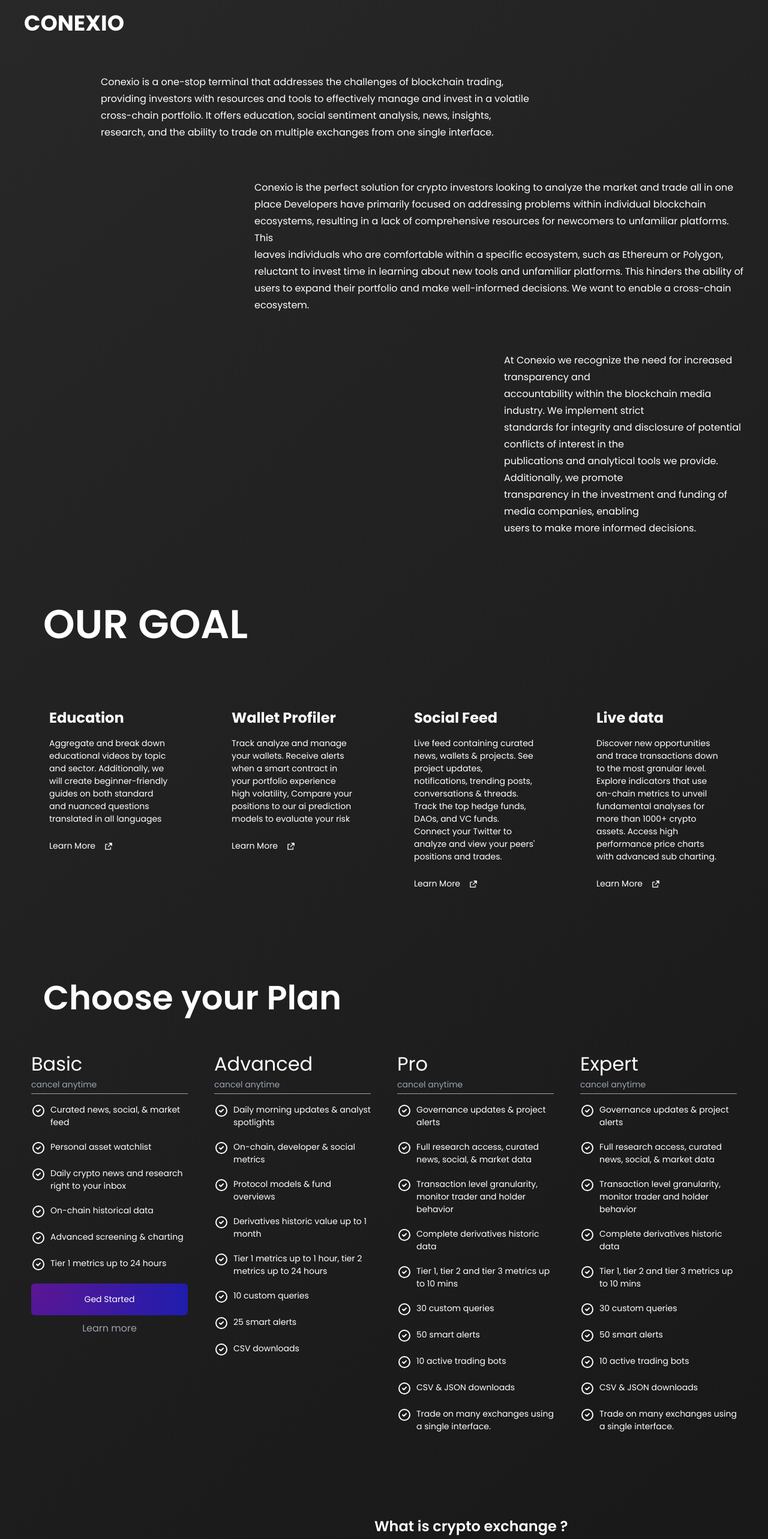
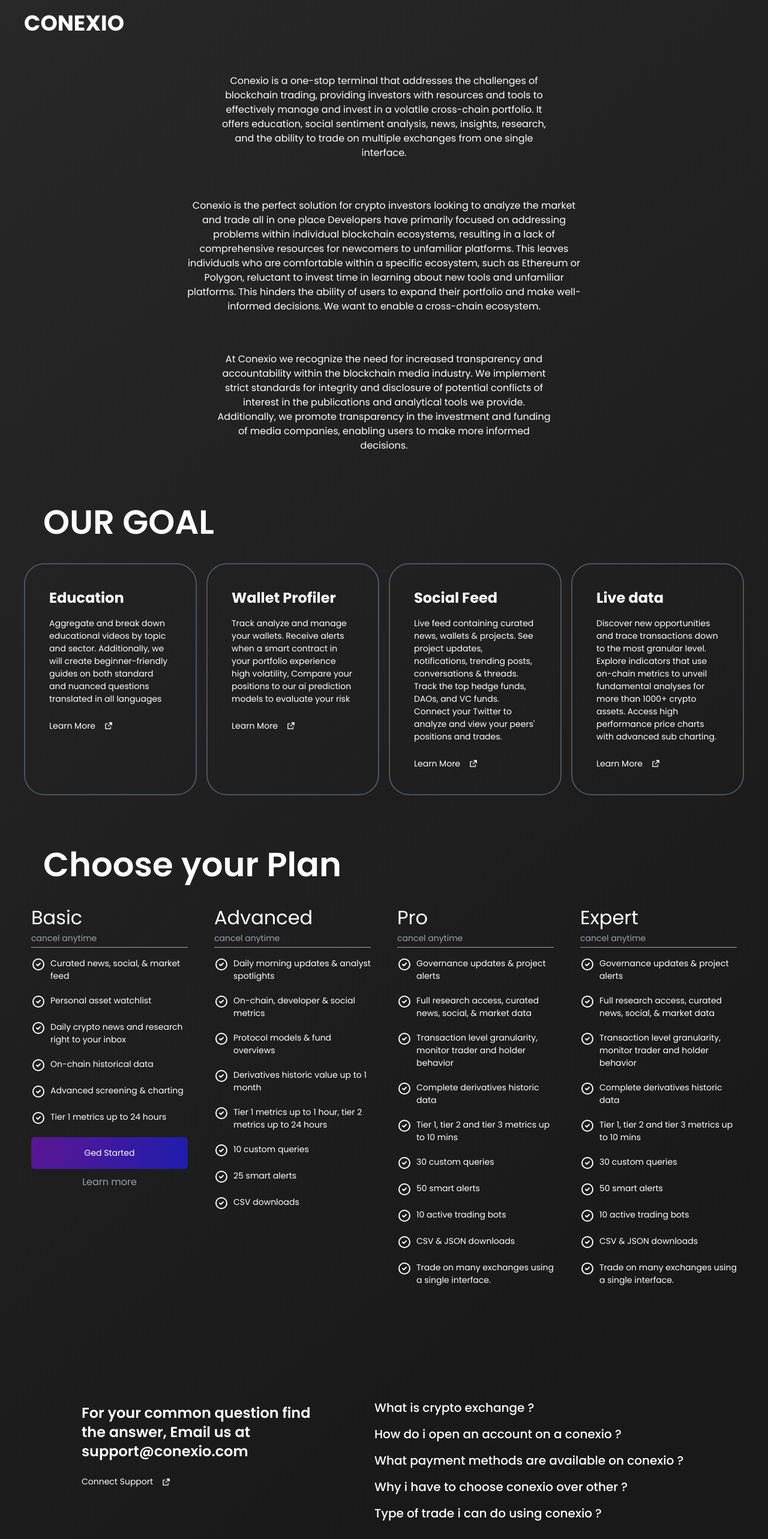
Before and after one commit to ericlazer/Frontend-react, a React (Create React App) app: page / in a window 1280 px wide. Shown: the part 1140-3706 px from the top of the page at 60% size. Built offline with nearby package versions, Linux system fonts and the light colour scheme; the HTML template or start-up script is replaced by a standard one.

Commit message:
Dashboard Mobile Responsive

```diff
--- a/src/pages/dashboard/Goal/index.jsx
+++ b/src/pages/dashboard/Goal/index.jsx
@@ -4,9 +4,9 @@
 const Goal = () => {
   return (
     <div className='mt-24'>
-      <p className='font-semibold text-[67px] text-white ml-8'>OUR GOAL</p>
-      <div className='mt-12 grid grid-cols-4 gap-4'>
-        <div className='rounded-[34px] border-2 border-gray-600 p-10 border-opacity-0 hover:border-opacity-100 text-white cursor-pointer transition ease-in-out'>
+      <p className='font-semibold text-4xl md:text-[56px] text-white ml-8'>OUR GOAL</p>
+      <div className='mt-12 grid md:grid-cols-2 xl:grid-cols-4 gap-4'>
+        <div className='rounded-[34px] border-2 border-gray-600 p-10 hover:border-white text-white cursor-pointer transition ease-in-out'>
           <p className='text-2xl font-bold'>Education</p>
           <p className='mt-4 text-[14px]'>
             Aggregate and break down educational videos by topic and sector. Additionally, we will create beginner-friendly guides on both standard and nuanced questions translated in all languages
@@ -16,7 +16,7 @@
             <img src={LinkIcon} alt="Link Icon" className='w-3 h-3' />
           </div>
         </div>
-        <div className='rounded-[34px] border-2 border-gray-600 p-10 border-opacity-0 hover:border-opacity-100 text-white cursor-pointer transition ease-in-out'>
+        <div className='rounded-[34px] border-2 border-gray-600 p-10 hover:border-white text-white cursor-pointer transition ease-in-out'>
           <p className='text-2xl font-bold'>Wallet Profiler</p>
           <p className='mt-4 text-[14px]'>
             Track analyze and manage your wallets. Receive alerts when a smart contract in your portfolio experience high volatility, Compare your positions to our ai prediction models to evaluate your risk
@@ -26,7 +26,7 @@
             <img src={LinkIcon} alt="Link Icon" className='w-3 h-3' />
           </div>
         </div>
-        <div className='rounded-[34px] border-2 border-gray-600 p-10 border-opacity-0 hover:border-opacity-100 text-white cursor-pointer transition ease-in-out'>
+        <div className='rounded-[34px] border-2 border-gray-600 p-10 hover:border-white text-white cursor-pointer transition ease-in-out'>
           <p className='text-2xl font-bold'>Social Feed</p>
           <p className='mt-4 text-[14px]'>
             Live feed containing curated news, wallets & projects. See project updates, notifications, trending posts, conversations & threads. Track the top hedge funds, DAOs, and VC funds. Connect your Twitter to analyze and view your peers' positions and trades.
@@ -36,7 +36,7 @@
             <img src={LinkIcon} alt="Link Icon" className='w-3 h-3' />
           </div>
         </div>
-        <div className='rounded-[34px] border-2 border-gray-600 p-10 border-opacity-0 hover:border-opacity-100 text-white cursor-pointer transition ease-in-out'>
+        <div className='rounded-[34px] border-2 border-gray-600 p-10 hover:border-white text-white cursor-pointer transition ease-in-out'>
           <p className='text-2xl font-bold'>Live data</p>
           <p className='mt-4 text-[14px]'>
             Discover new opportunities and trace transactions down to the most granular level. Explore indicators that use on-chain metrics to unveil fundamental analyses for more than 1000+ crypto assets. Access high performance price charts with advanced sub charting.
--- a/src/pages/dashboard/Intro/index.jsx
+++ b/src/pages/dashboard/Intro/index.jsx
@@ -20,7 +20,7 @@
         <br />
         <span className='text-white'>TODAY</span>
       </div>
-      <div className='mt-4 text-center text-base text-gray-300'>
+      <div className='mt-4 text-center text-sm sm:text-base text-gray-300'>
         Welcome to the future of blockchain! Our CONEXIO is the ultimate solution for all your Blockchain information <br /> needs.
         With our technology and user-friendly platform, you can easily manage, store information and <br/> get recent news about Blockchain.
       </div>
--- a/src/pages/dashboard/KnowMore/index.jsx
+++ b/src/pages/dashboard/KnowMore/index.jsx
@@ -1,40 +1,44 @@
-import React from 'react'
+import React from "react";
 
 const KnowMore = () => {
   return (
-    <div className='mt-20'>
+    <div className="mt-20">
       <div>
-        <p className='text-4xl text-white'>Know more about</p>
-        <p className='text-4xl text-white font-bold mt-4'>CONEXIO</p>
+        <p className="text-4xl text-white">Know more about</p>
+        <p className="text-4xl text-white font-bold mt-4">CONEXIO</p>
       </div>
-      <div className='mt-16 ml-32'>
-        <span className='text-base text-white leading-7'>
-          Conexio is a one-stop terminal that addresses the challenges of blockchain trading, <br />
-          providing investors with resources and tools to effectively manage and invest in a volatile <br />
-          cross-chain portfolio. It offers education, social sentiment analysis, news, insights, <br />
-          research, and the ability to trade on multiple exchanges from one single interface.</span>
+      <div className="mx-auto 2xl:mx-0 mt-16 text-center 2xl:ml-32 2xl:text-left w-full md:w-[600px] px-1 md:px-5 text-base">
+        <span className="text-sm md:text-base text-white leading-7">
+          Conexio is a one-stop terminal that addresses the challenges of
+          blockchain trading, providing investors with resources and tools to effectively manage and
+          invest in a volatile cross-chain portfolio. It offers education, social sentiment analysis,
+          news, insights, research, and the ability to trade on multiple exchanges from one
+          single interface.
+        </span>
       </div>
-      <div className='mt-16 ml-96'>
-        <span className='text-base text-white leading-7'>
-          Conexio is the perfect solution for crypto investors looking to analyze the market and trade all in one <br />
-          place Developers have primarily focused on addressing problems within individual blockchain <br />
-          ecosystems, resulting in a lack of comprehensive resources for newcomers to unfamiliar platforms. This <br />
-          leaves individuals who are comfortable within a specific ecosystem, such as Ethereum or Polygon, <br />
-          reluctant to invest time in learning about new tools and unfamiliar platforms. This hinders the ability of <br />
-          users to expand their portfolio and make well-informed decisions. We want to enable a cross-chain <br />
-          ecosystem.</span>
+      <div className="mx-auto 2xl:mx-0 mt-16 text-center 2xl:ml-96 2xl:text-left w-full md:w-[700px] px-1 md:px-5">
+        <span className="text-sm md:text-base text-white leading-7">
+          Conexio is the perfect solution for crypto investors looking to
+          analyze the market and trade all in one place Developers have primarily focused on addressing problems within
+          individual blockchain ecosystems, resulting in a lack of comprehensive resources for
+          newcomers to unfamiliar platforms. This leaves individuals who are comfortable within a specific ecosystem,
+          such as Ethereum or Polygon, reluctant to invest time in learning about new tools and unfamiliar
+          platforms. This hinders the ability of users to expand their portfolio and make well-informed decisions. We
+          want to enable a cross-chain ecosystem.
+        </span>
       </div>
-      <div className='mt-16 ml-[800px]'>
-        <span className='text-base text-white leading-7'>
-          At Conexio we recognize the need for increased transparency and <br />
-          accountability within the blockchain media industry. We implement strict <br />
-          standards for integrity and disclosure of potential conflicts of interest in the <br />
-          publications and analytical tools we provide. Additionally, we promote <br />
-          transparency in the investment and funding of media companies, enabling <br />
-          users to make more informed decisions.</span>
+      <div className="mx-auto 2xl:mx-0 mt-16 text-center 2xl:ml-[800px] 2xl:text-left w-full md:w-[600px] px-1 md:px-5">
+        <span className="text-sm md:text-base text-white leading-7">
+          At Conexio we recognize the need for increased transparency and
+          accountability within the blockchain media industry. We implement
+          strict standards for integrity and disclosure of potential conflicts of
+          interest in the publications and analytical tools we provide. Additionally, we promote
+          transparency in the investment and funding of media companies,
+          enabling users to make more informed decisions.
+        </span>
       </div>
     </div>
-  )
-}
+  );
+};
 
-export default KnowMore
+export default KnowMore;
--- a/src/pages/dashboard/Plan/index.jsx
+++ b/src/pages/dashboard/Plan/index.jsx
@@ -17,10 +17,10 @@
 const Plan = () => {
   return (
     <div className="mt-24">
-      <p className="font-semibold text-[56px] text-white ml-8">
+      <p className="font-semibold text-4xl md:text-[56px] text-white ml-8">
         Choose your Plan
       </p>
-      <div className="mt-8 grid grid-cols-4 gap-5">
+      <div className="mt-8 grid md:grid-cols-2 xl:grid-cols-4 gap-5">
 
         <div className="p-3">
           <p className="text-[32px] text-white">Basic</p>
--- a/src/pages/dashboard/Question/index.jsx
+++ b/src/pages/dashboard/Question/index.jsx
@@ -1,25 +1,36 @@
-import React from 'react'
-import LinkIcon from '../../../assets/icon/LinkIcon.png'
+import React from "react";
+import LinkIcon from "../../../assets/icon/LinkIcon.png";
 
 const Question = () => {
   return (
-    <div className='flex justify-between mt-32 px-24 items-center'>
+    <div className="block lg:flex justify-between mt-32 px-0 md:px-24 items-center text-center lg:text-left">
       <div>
-        <p className="text-2xl font-semibold text-white">For your common question find <br /> the answer, Email us at <br/> support@conexio.com</p>
-        <div className='flex gap-4 mt-6 items-center text-[14px] hover:opacity-[0.5] transition ease-in-out cursor-pointer text-white'>
+        <p className="text-lg xl:text-2xl font-semibold text-white">
+          For your common question find <br /> the answer, Email us at <br />
+          support@conexio.com
+        </p>
+        <div className="flex gap-4 mt-6 items-center text-[14px] hover:opacity-[0.5] transition ease-in-out cursor-pointer text-white justify-center lg:justify-start">
           <p>Connect Support</p>
-          <img src={LinkIcon} alt="Link Icon" className='w-3 h-3' />
+          <img src={LinkIcon} alt="Link Icon" className="w-3 h-3" />
         </div>
       </div>
-      <div className='flex flex-col gap-4 text-white w-[520px]'>
-        <p className='text-2xl font-semibold'>What is crypto exchange ?</p>
-        <p className='text-2xl font-semibold'>How do i open an account on a conexio ?</p>
-        <p className='text-2xl font-semibold'>What payment methods are available on conexio ?</p>
-        <p className='text-2xl font-semibold'>Why i have to choose conexio over other ?</p>
-        <p className='text-2xl font-semibold'>Type of trade i can do using conexio ?</p>
+      <div className="flex flex-col gap-4 text-white w-full lg:w-[520px] mx-auto xl:mx-0 mt-12 text-sm md:text-xl font-medium">
+        <p>What is crypto exchange ?</p>
+        <p>
+          How do i open an account on a conexio ?
+        </p>
+        <p>
+          What payment methods are available on conexio ?
+        </p>
+        <p>
+          Why i have to choose conexio over other ?
+        </p>
+        <p>
+          Type of trade i can do using conexio ?
+        </p>
       </div>
     </div>
-  )
-}
+  );
+};
 
-export default Question
+export default Question;
--- a/src/pages/dashboard/index.jsx
+++ b/src/pages/dashboard/index.jsx
@@ -10,7 +10,7 @@
 const Dashboard = () => {
   return (
     <div className='min-h-screen dashboard-background'>
-      <div className='max-w-[1500px] m-auto pt-10 px-10'>
+      <div className='max-w-[1500px] m-auto pt-10 px-4 md:px-10'>
         <Intro />
         <KnowMore />
         <Goal />
@@ -18,7 +18,7 @@
         <Question />
         <Subscribe />
       </div>
-      <div className='px-[240px] bg-[#0A0A0A]'>
+      <div className='px-10 md:px-[100px] lg:px-[240px] bg-[#0A0A0A]'>
         <Footer />
       </div>
     </div>
```
Also changed, not shown: src/pages/dashboard/Subscribe/index.jsx (+13 -9 lines).
